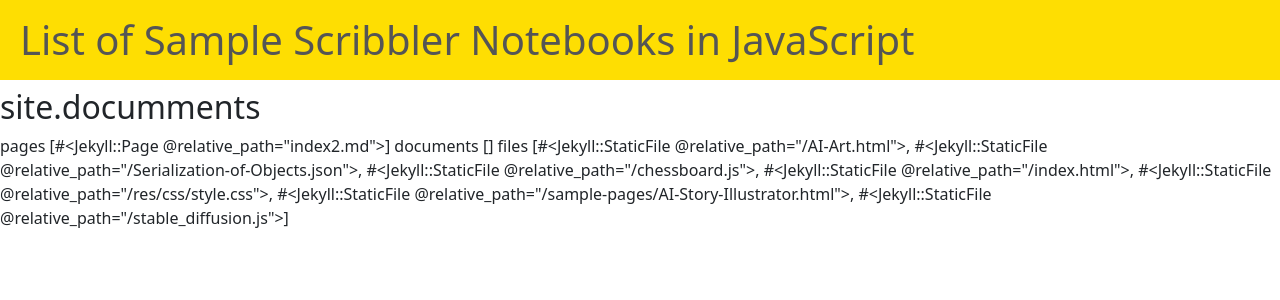
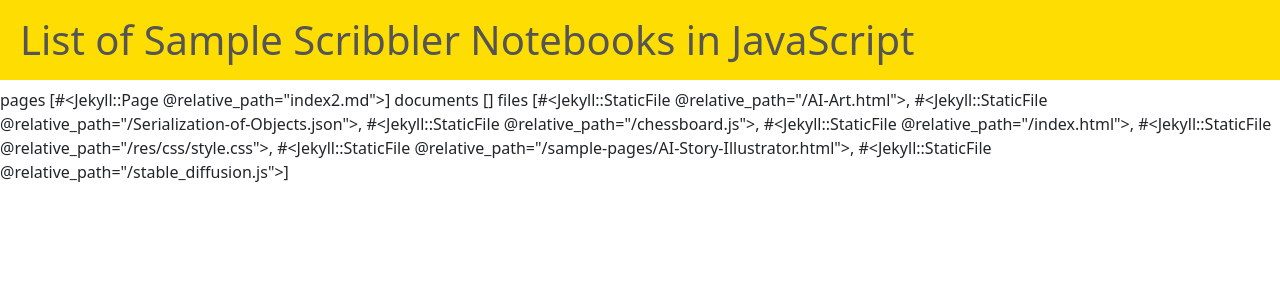
Before and after one commit to gopi-suvanam/scribbler-examples, a Jekyll site: the page built from index2.md, in a window 1280 px wide. Shown: the top 300 px of the page. Built offline with Jekyll 4.4.1, drawn with Linux system fonts in a browser that asks for light colours.

Commit message:
Update index2.md

```diff
--- a/index2.md
+++ b/index2.md
@@ -3,7 +3,6 @@
 title: List of Sample Scribbler Notebooks in JavaScript
 ---
 <h1>List of Sample Scribbler Notebooks in JavaScript</h1>
-<h2> site.documments </h2>
 pages {{ site.pages | inspect }}
 documents {{ site.documents | inspect }}
 files {{ site.static_files| inspect }}
```
